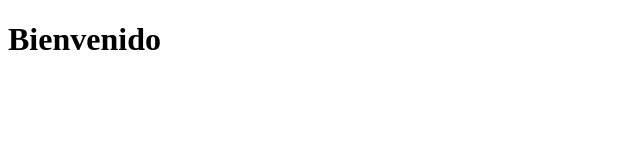
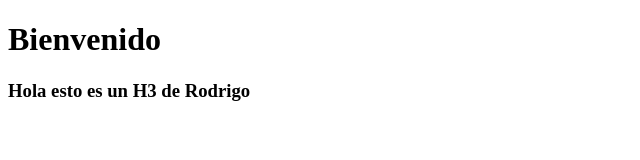
Before and after one commit to apoloss/dh-tarde-git-practica, a plain HTML site: page index.html in a window 1280 px wide. Shown: the whole page, without its empty margins (0-640 px from the left). Drawn offline with Linux system fonts and the light colour scheme.

Commit message:
h3 de Rodrigo

```diff
--- a/index.html
+++ b/index.html
@@ -5,5 +5,6 @@
 </head>
 <body>
 	<h1>Bienvenido</h1>
+	<h3>Hola esto es un H3 de Rodrigo</h3>
 </body>
 </html>
```
